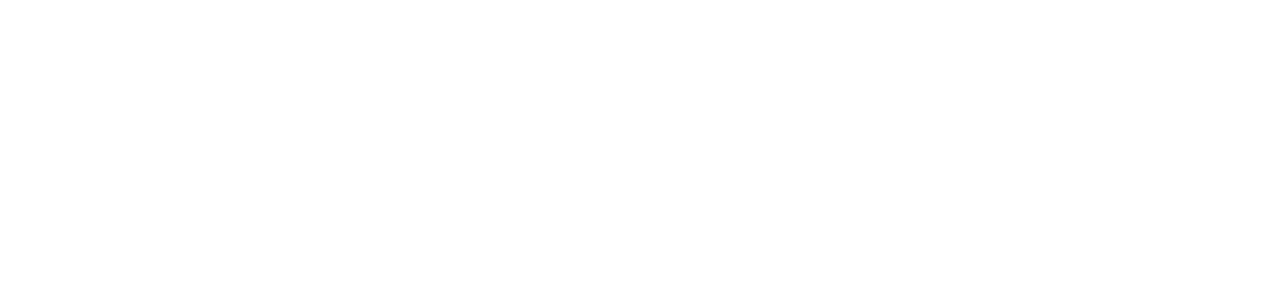
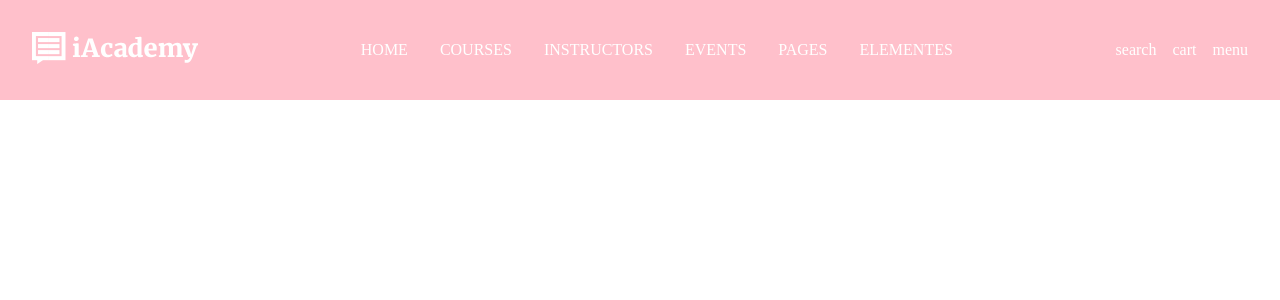
Before and after one commit to MLaz95/proj-html-vuejs, a Vue app: page / in a window 1280 px wide. Shown: the top 300 px of the page. Built offline with nearby package versions, Linux system fonts and the light colour scheme.

Commit message:
layout base navbar

```diff
--- a/src/components/AppHeader.vue
+++ b/src/components/AppHeader.vue
@@ -1,11 +1,17 @@
 <script>
+    import NavBar from './NavBar.vue';
+
     export default{
         name: 'AppHeader',
+        components:{
+            NavBar,
+        },
     }
 
 </script>
 
 <template>
+    <NavBar></NavBar>
 
 </template>
 
--- /dev/null
+++ b/src/components/NavBar.vue
@@ -0,0 +1,80 @@
+<script>
+    export default{
+        name: 'NavBar',
+
+        data (){
+            return {
+                navLinks: [
+                    'home','courses','instructors','events','pages','elementes',
+                ]
+            }
+        }
+    }
+
+</script>
+
+<template>
+    <nav>
+        <div class="img-wrapper">
+            <!-- logo -->
+            <img src="/img/logo-light.png" alt="">
+        </div>
+
+
+            <!-- links -->
+        <ul>
+            <li v-for="link in navLinks">{{ link }}</li>
+        </ul>
+
+
+        <div class="button-group">
+            <!-- buttons -->
+            <div>search</div>
+            <div>cart</div>
+            <div>menu</div>
+        </div>
+
+    </nav>
+
+</template>
+
+<style lang="scss">
+    nav{
+        background-color: pink;
+        height: 100px;
+        // test
+        width: 100%;
+        padding: 2rem;
+        display: flex;
+        justify-content: space-between;
+        align-items: stretch;
+
+        font-size: 1rem;
+        color: white;
+
+        .img-wrapper{
+            height: 2rem;
+
+            img{
+                height: 100%;
+            }
+        }
+
+        ul{
+            align-items: center;
+            display: flex;
+            gap: 2rem;
+
+            list-style: none;
+            text-transform: uppercase;
+        }
+
+        .button-group{
+            display: flex;
+            align-items: center;
+            gap: 1rem;
+        }
+    }
+
+
+</style>
```
Also changed, not shown: public/img/logo-light.png (added).
